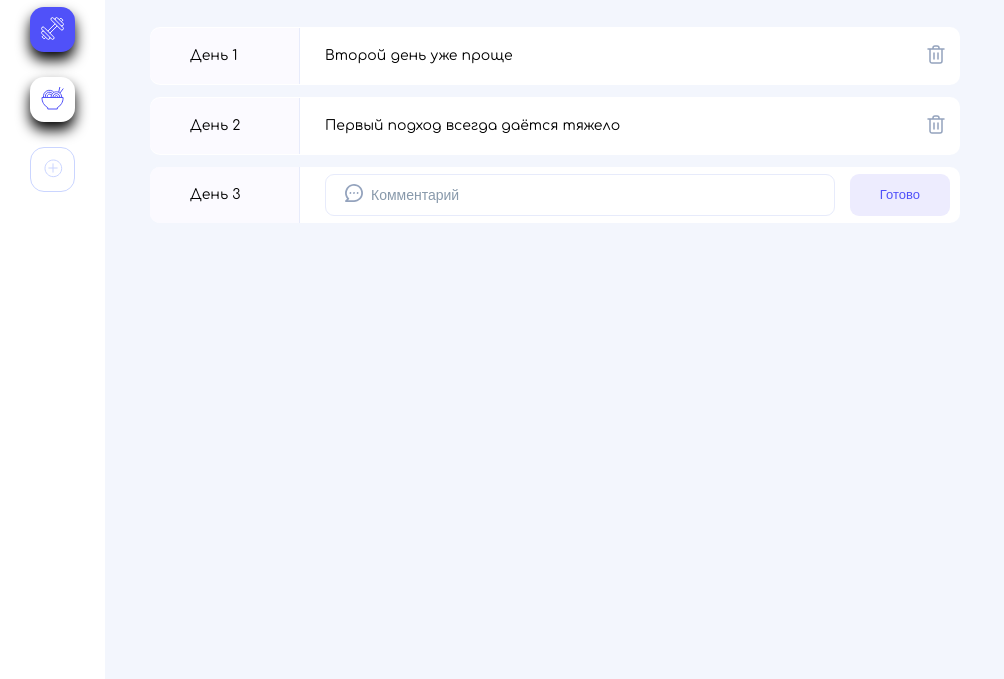
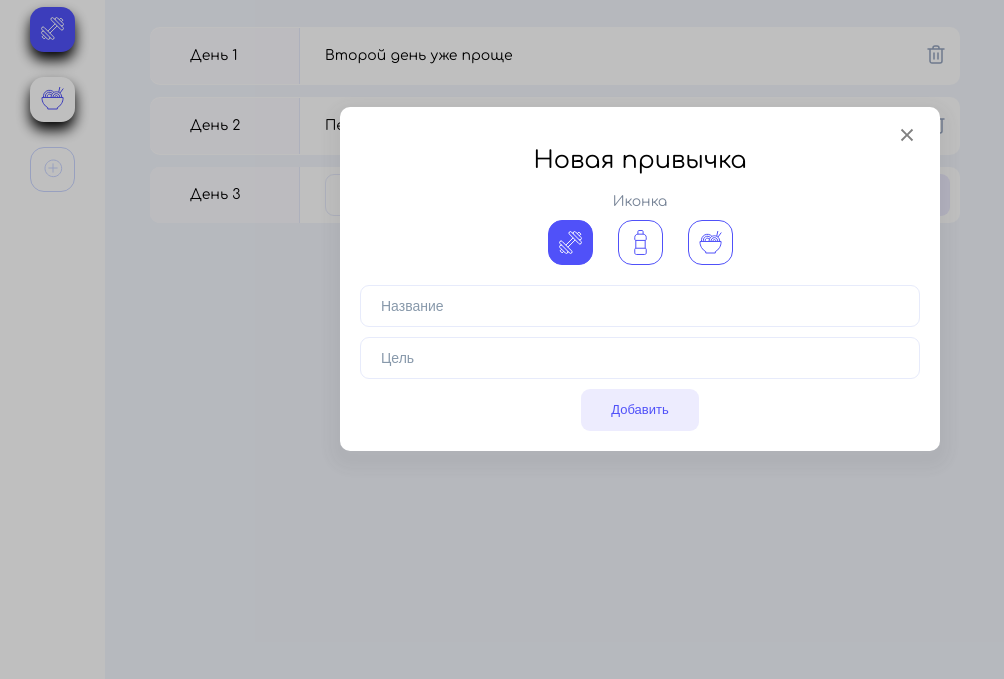
Before and after one commit to vitalay/JSMYPro, a plain HTML site: page index.html in a window 1280 px wide. Shown: the part 121-800 px from the top of the page, without its empty margins (0-1004 px from the left). Drawn offline with Linux system fonts and the light colour scheme.

Commit message:
136 Вёрстка попап окна

```diff
--- a/index.html
+++ b/index.html
@@ -68,6 +68,32 @@
 
 
   </div>
+  <div class="cover cover_hidden">
+    <div class="popup">
+      <h2>Новая привычка</h2>
+      <div class="icon-label">Иконка</div>
+      <div class="icon-select">
+        <button class="icon icon_active">
+          <img src="./images/sport.svg" alt="Спорт" />
+        </button>
+        <button class="icon">
+          <img src="./images/water.svg" alt="Напитки" />
+        </button>
+        <button class="icon">
+          <img src="./images/food.svg" alt="Еда" />
+        </button>
+      </div>
+      <form class="popup__form">
+        <input type="text" name="name" placeholder="Название">
+        <input type="number" name="target" placeholder="Цель">
+        <button class="button" type="submit">Добавить</button>
+      </form>
+      <button class="popup__close">
+        <img src="./images/close.svg" alt="Закрыть попап" />
+      </button>
+    </div>
+  </div>
+
 </div>
 
 
--- a/styles/main.css
+++ b/styles/main.css
@@ -205,3 +205,96 @@ cursor: pointgr;
 .button:hover {
   background: #dcdaff;
 }
+
+.cover {
+  position: fixed;
+  top: 0;
+  right: 0;
+  bottom: 0;
+  left: 0;
+  background: rgba(0, 0, 0, 0.25);
+  /* полупрозрачный чёрный */
+  display: flex;
+  align-items: center;
+  justify-content: center;
+}
+
+.cover_hidden {
+  /* display: none; */
+}
+.popup {
+  background: #FFFFFF;
+  box-shadow: 0px 8px 14px 12px rgba(56, 56, 56, 0.05);
+  border-radius: 10px;
+  max-width: 600px;
+  width: 100%;
+  padding: 20px;
+  position: relative;
+  display: flex;
+  flex-direction: column;
+  align-items: center;
+}
+
+.popup__close {
+  position: absolute;
+  top: 15px;
+  right: 15px;
+  border: none;
+  background: none;
+  cursor: pointer;
+  /* лучше добавить, чтобы было понятно, что это кнопка */
+}
+h2 {
+  font-weight: 400;
+  font-size: 24px;
+  line-height: 27px;
+}
+
+.icon-label {
+  font-size: 14px;
+  line-height: 16px;
+  color: #768396;
+  margin-bottom: 10px;
+}
+
+.icon-select {
+  display: flex;
+  gap: 25px;
+  margin-bottom: 20px;
+}
+
+.icon {
+  border: 1px solid #5051F9;
+  border-radius: 14px;
+  background: white;
+  display: flex;
+  align-items: center;
+  justify-content: center;
+  width: 45px;
+  height: 45px;
+  cursor: pointer;
+}
+
+.icon_active {
+  background: #5051F9;
+}
+.icon:hover {
+  background: #6A6AFB;
+}
+.icon:hover img {
+filter: brightness(0) invert(1);
+}
+.icon_active img {
+  filter: brightness(0) invert(1);
+}
+.popup__form {
+  width: 100%;
+  display: flex;
+  flex-direction: column;
+  align-items: center;
+  gap: 10px;
+}
+
+.popup__form input {
+  width: 100%;
+}
```
Also changed, not shown: images/close.svg (added).
